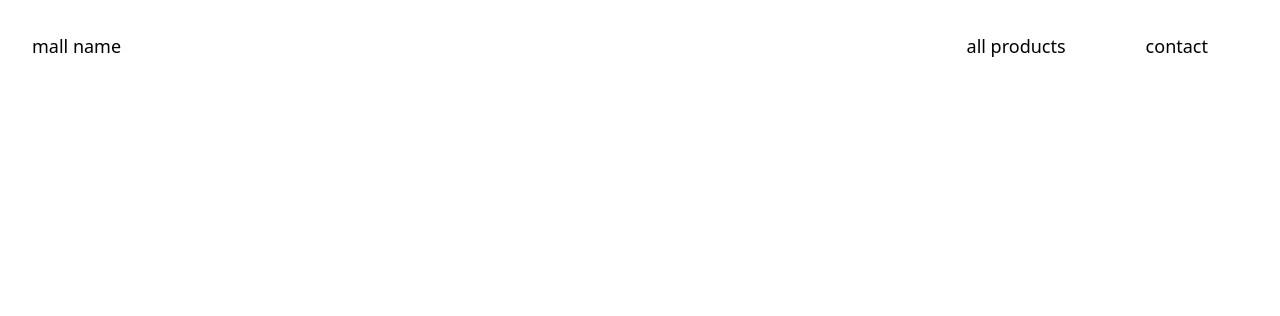
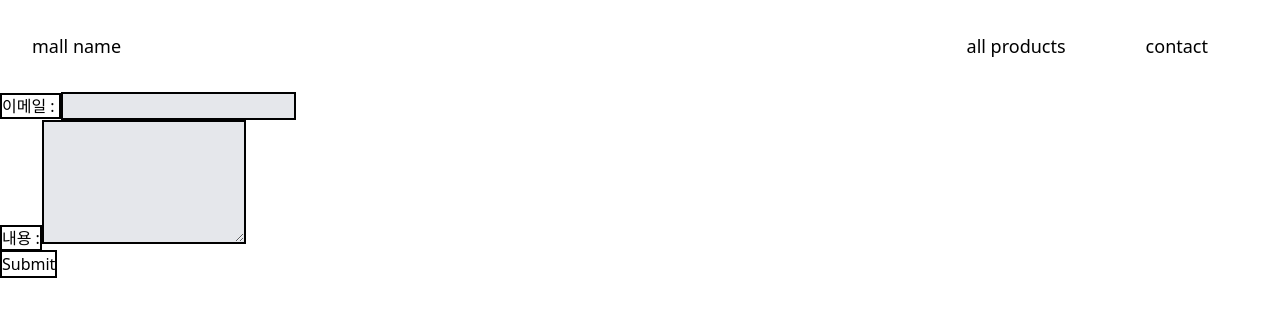
Before and after one commit to Goddemi/next-blog, a Next.js app: page /contact in a window 1280 px wide. Shown: the top 316 px of the page. Built offline with nearby package versions, Linux system fonts and the light colour scheme.

Commit message:
Add : contact. api route 구현

```diff
--- /dev/null
+++ b/pages/api/contact.ts
@@ -0,0 +1,41 @@
+// Next.js API route support: https://nextjs.org/docs/api-routes/introduction
+import axios from "axios";
+import type { NextApiRequest, NextApiResponse } from "next";
+import { AllProductsType } from "../../type/products";
+
+export default async function handler(
+  req: NextApiRequest,
+  res: NextApiResponse<any> //타입수정
+) {
+  if (req.method === "POST") {
+    const email = req.body.email;
+    const content = req.body.content;
+
+    const data = {
+      id: new Date(),
+      email,
+      content,
+    };
+
+    axios
+      .post(
+        "https://youneedverse-e9492-default-rtdb.asia-southeast1.firebasedatabase.app/contact.json",
+        data
+      )
+      .then((res) => console.log(res))
+      .catch((err) => console.log(err));
+
+    res.status(201).json({ message: "good", email: data });
+  }
+}
+
+// let productsData;
+// if (req.method === "POST") {
+//   try {
+//     const response = await axios(
+//       "https://youneedverse-e9492-default-rtdb.asia-southeast1.firebasedatabase.app/products.json"
+//     );
+//     productsData = response.data.products;
+//   } catch {}
+// }
+// res.status(200).json({ products: productsData });
--- a/pages/api/products.ts
+++ /dev/null
@@ -1,20 +0,0 @@
-// Next.js API route support: https://nextjs.org/docs/api-routes/introduction
-import axios from "axios";
-import type { NextApiRequest, NextApiResponse } from "next";
-import { AllProductsType } from "../../type/products";
-
-export default async function handler(
-  req: NextApiRequest,
-  res: NextApiResponse<any> //타입수정
-) {
-  // let productsData;
-  // if (req.method === "GET") {
-  //   try {
-  //     const response = await axios(
-  //       "https://youneedverse-e9492-default-rtdb.asia-southeast1.firebasedatabase.app/products.json"
-  //     );
-  //     productsData = response.data.products;
-  //   } catch {}
-  // }
-  // res.status(200).json({ products: productsData });
-}
--- a/pages/contact/index.tsx
+++ b/pages/contact/index.tsx
@@ -1,7 +1,54 @@
-import React from "react";
+import axios from "axios";
+import React, { useRef } from "react";
 
 const Contact = () => {
-  return <div></div>;
+  const emailRef = useRef<HTMLInputElement>(null);
+  const contentRef = useRef<HTMLTextAreaElement>(null);
+
+  const contactHandler = (e: React.FormEvent<HTMLFormElement>) => {
+    e.preventDefault();
+
+    const emailValue = emailRef.current?.value;
+    const contentValue = contentRef.current?.value;
+
+    const reqBody = {
+      email: emailValue,
+      content: contentValue,
+    };
+
+    axios
+      .post("/api/contact", reqBody)
+      .then((res) => console.log(res))
+      .catch((err) => console.log(err));
+  };
+
+  return (
+    <form onSubmit={contactHandler}>
+      <div>
+        <label htmlFor="email" className="border-2 border-black">
+          이메일 :{" "}
+        </label>
+        <input
+          id="email"
+          type="email"
+          ref={emailRef}
+          className="border-2 border-black bg-gray-200 "
+        />
+      </div>
+      <div>
+        <label htmlFor="content" className="border-2 border-black">
+          내용 :
+        </label>
+        <textarea
+          id="content"
+          rows={5}
+          ref={contentRef}
+          className=" bg-gray-200 border-2 border-black"
+        ></textarea>
+      </div>
+      <button className="border-2 border-black">Submit</button>
+    </form>
+  );
 };
 
 export default Contact;
--- a/pages/products/[slug].tsx
+++ b/pages/products/[slug].tsx
@@ -28,12 +28,12 @@ export const getStaticProps = async (context: any) => {
 
   const detailProduct = await getProducts(slug);
 
-  return { props: detailProduct };
+  return { props: detailProduct, revalidate: 600 };
 };
 
 export const getStaticPaths = () => {
   return {
     paths: [{ params: { slug: "uranus" } }],
-    fallback: true,
+    fallback: "blocking",
   };
 };
```
